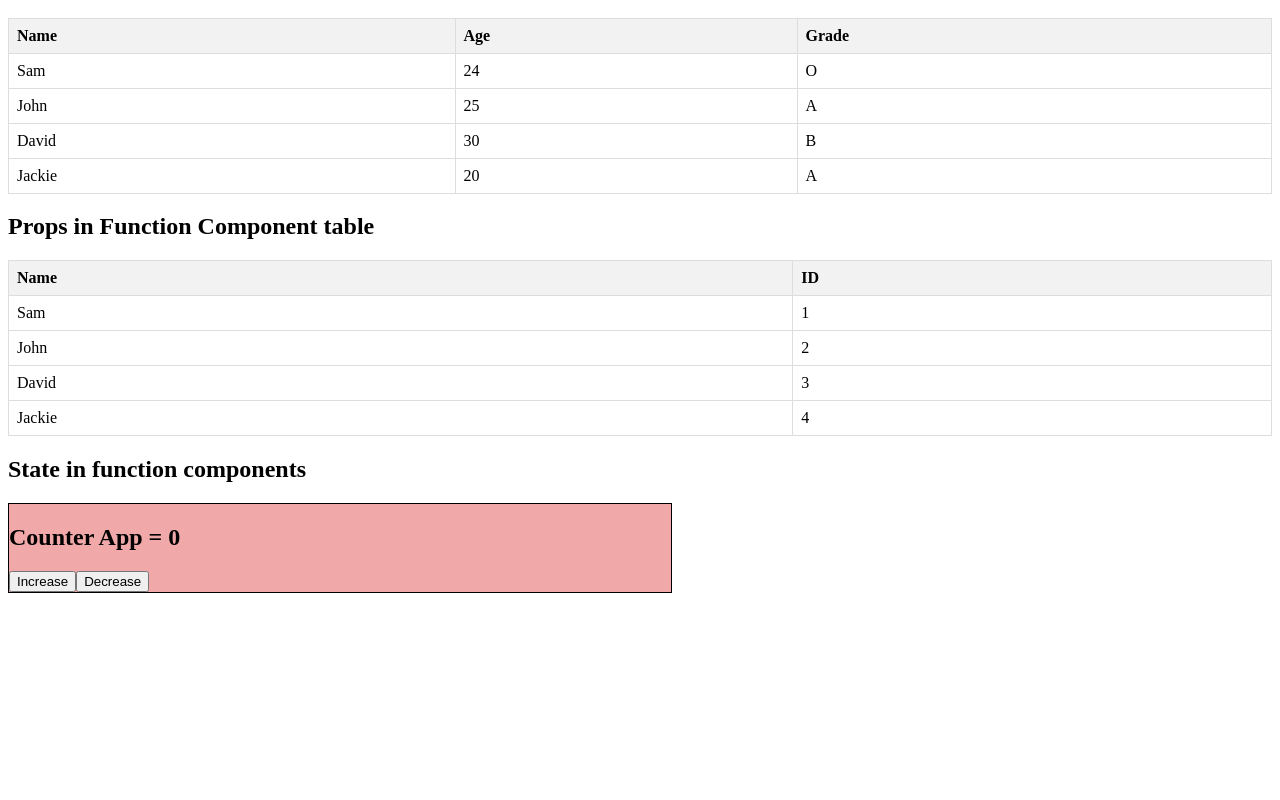
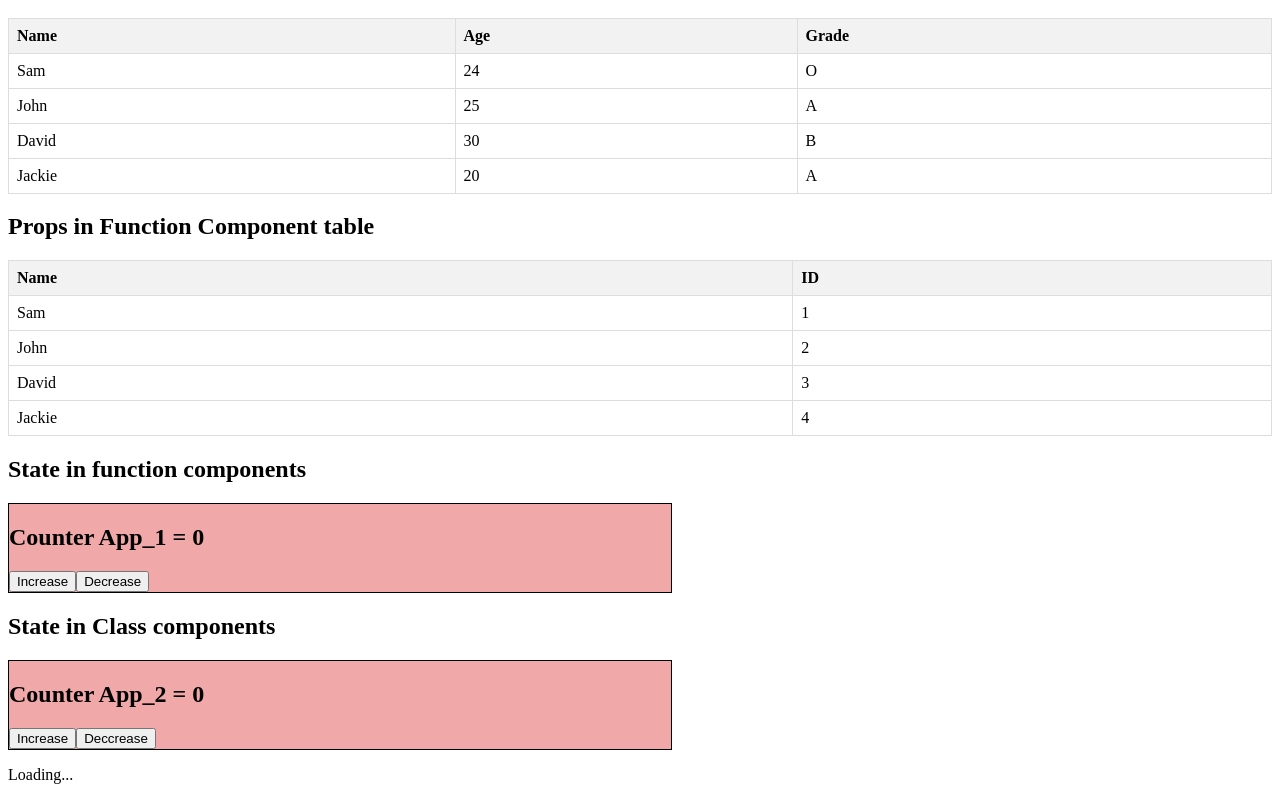
Before and after one commit to sridharjd/react1, a React (Vite) app in the folder attendance/: page / in a window 1280 px wide. Shown: the part 492-1292 px from the top of the page. Before the commit the page ends 1093 px from the top, so only its background shows below. Built offline with nearby package versions, Linux system fonts and the light colour scheme; no server answers.

Commit message:
state completed

```diff
--- a/attendance/src/app.jsx
+++ b/attendance/src/app.jsx
@@ -3,7 +3,13 @@ import Table1 from "./components/class_components"
 import Table3 from "./components/class_components3"
 import  Day1  from "./components/Day1"
 import { Table4 } from "./components/function_class"
-import { Counter } from "./components/state1"
+import FetchData from "./components/life cycle"
+import { Counter1 } from "./components/state1"
+import Counter2 from "./components/state2"
+
+
+
+
 
 function app() {
 
@@ -31,7 +37,11 @@ function app() {
         <h2>Props in Function Component table</h2>
         <Table4 stdid={stdid}/>
         <h2>State in function components</h2>
-        <Counter/>
+        <Counter1/>
+        <h2>State in Class components</h2>
+        <Counter2 />
+        <FetchData/>
+
     </>
     )
 }
--- /dev/null
+++ b/attendance/src/components/life cycle.jsx
@@ -0,0 +1,32 @@
+import { Component } from "react";
+
+class FetchData extends Component {
+    constructor(props) {
+        super(props);
+        this.state = { data: null, loading: true };
+    }
+
+    componentDidMount() {
+        fetch('https://pubchem.ncbi.nlm.nih.gov/rest/pug/compound/cid/2244/property/MolecularFormula/JSON')
+            .then((response) => response.json())
+            .then((data) => this.setState({ data, loading: false }));
+    }
+
+    componentDidUpdate(prevProps, prevState) {
+        if (prevState.data !== this.state.data) {
+            console.log("Data updated");
+        }
+    }
+
+    componentWillUnmount() {
+        console.log("Cleaning up resources...");
+    }
+
+    render() {
+        if (this.state.loading) {
+            return <p>Loading...</p>;
+        }
+        return <div>Data: {JSON.stringify(this.state.data)}</div>;
+    }
+}
+export default FetchData
--- a/attendance/src/components/state1.jsx
+++ b/attendance/src/components/state1.jsx
@@ -1,8 +1,8 @@
 import { useState } from "react"
 
-export const Counter = () => {
+export const Counter1 = () => {
 
-    let [count, setCount] = useState(0)
+    const [count, setCount] = useState(0)
 
     function increase(){
         setCount(count+1)
@@ -14,7 +14,7 @@ export const Counter = () => {
   return (
 
     <div className="Counter">
-        <h2>Counter App = {count}</h2>
+        <h2>Counter App_1 = {count}</h2>
         <button onClick={increase}>Increase</button>
         <button onClick={decrease}>Decrease</button>
     </div>
--- /dev/null
+++ b/attendance/src/components/state2.jsx
@@ -0,0 +1,26 @@
+import { Component } from "react";
+
+class Counter2 extends Component {
+    constructor(props){
+        super(props);
+        this.state = {count : 0}
+    }
+
+    increase =()=>{
+        this.setState({count:this.state.count +1})
+    }
+    decrease =()=>{
+        this.setState({count:this.state.count -1})
+    }
+
+    render(){
+        return(
+            <div className="Counter">
+                <h2>Counter App_2 = {this.state.count} </h2>
+                <button onClick={this.increase}>Increase</button>
+                <button onClick={this.decrease}>Deccrease</button>
+            </div>
+        )
+    }
+}
+export default Counter2
```
Also changed, not shown: attendance/Daily_Report.txt.
